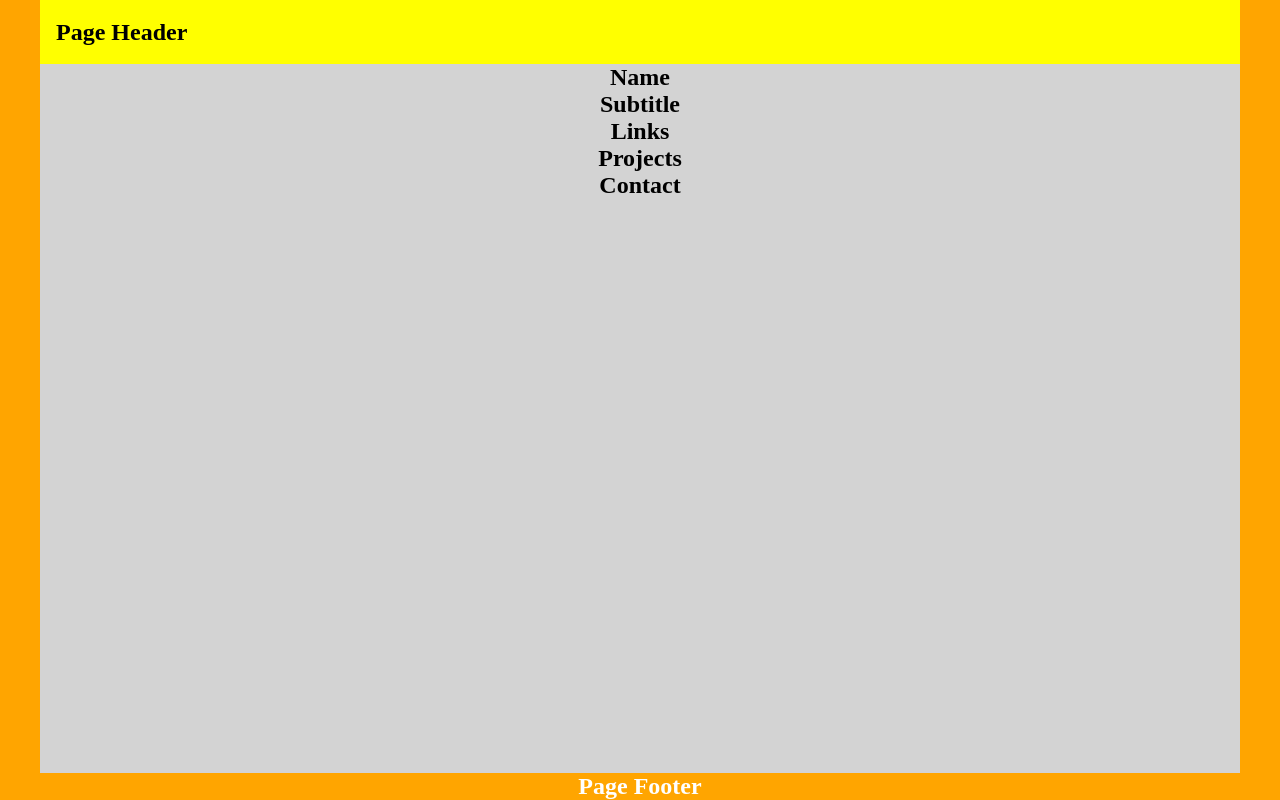
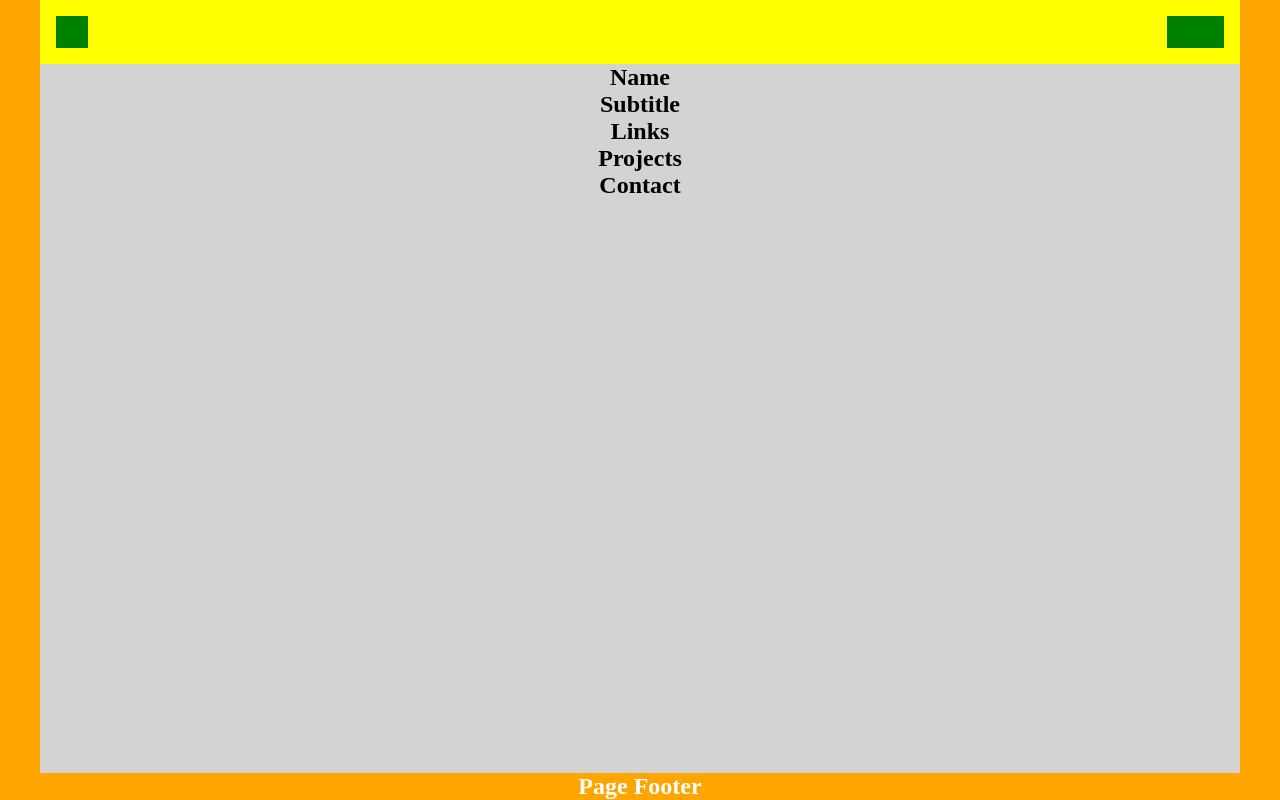
Before and after one commit to andentx/front-end-portfolio, a Gatsby site: page / in a window 1280 px wide. Built offline with nearby package versions, Linux system fonts and the light colour scheme; Gatsby itself is replaced by a stand-in of ours.

Commit message:
Add components to header

```diff
--- a/src/components/PageHeader.js
+++ b/src/components/PageHeader.js
@@ -1,6 +1,9 @@
 import * as React from 'react';
 
 import styled from 'styled-components';
+
+import PageHeaderLogo from './PageHeaderLogo';
+import PageNavigation from './PageNavigation';
 
 const Header = styled.header`
   background-color: yellow;
@@ -20,7 +23,8 @@ const Header = styled.header`
 const PageHeader = () => {
   return (
     <Header>
-      <h2>Page Header</h2>
+      <PageHeaderLogo />
+      <PageNavigation />
     </Header>
   );
 };
```
